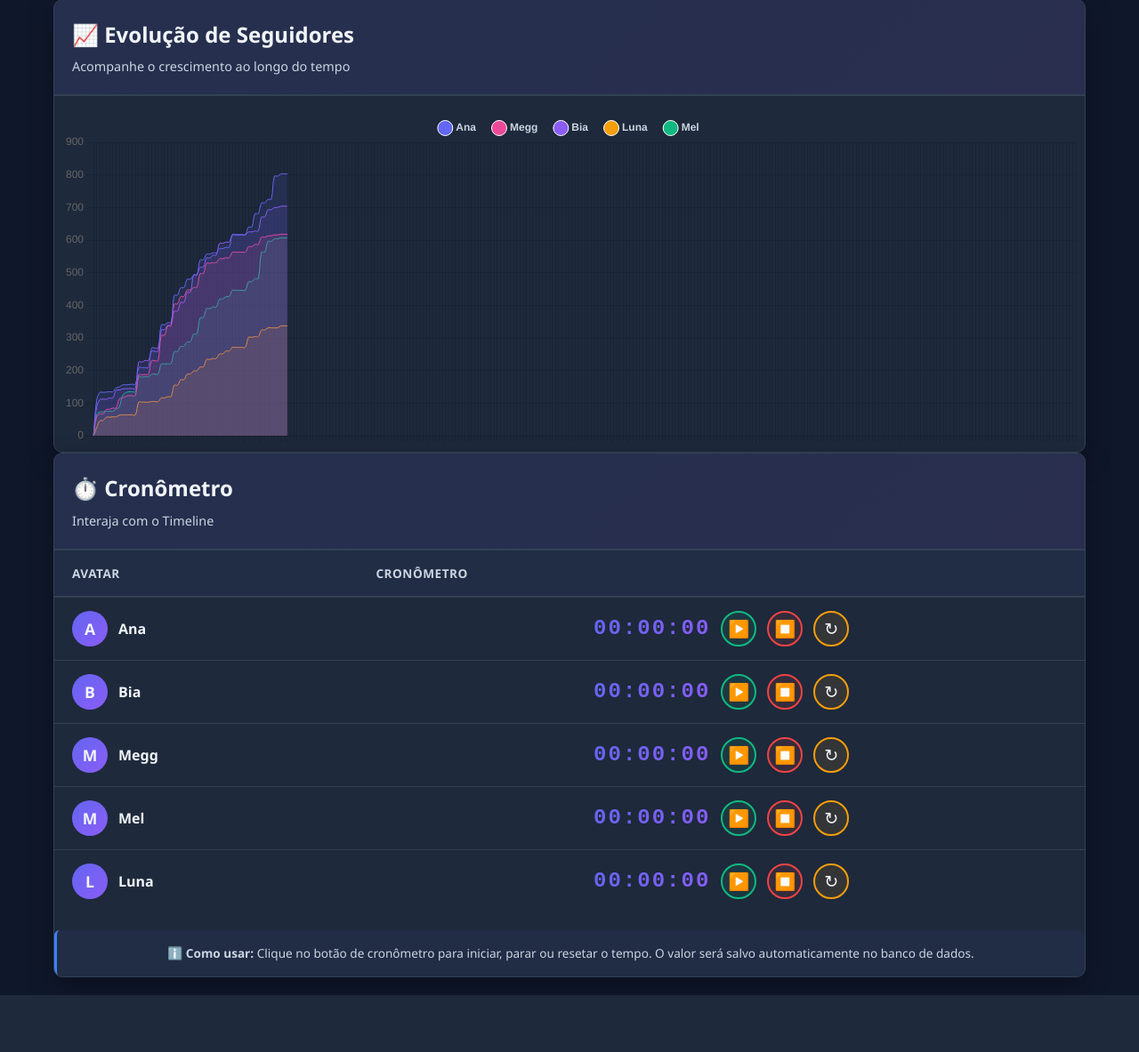
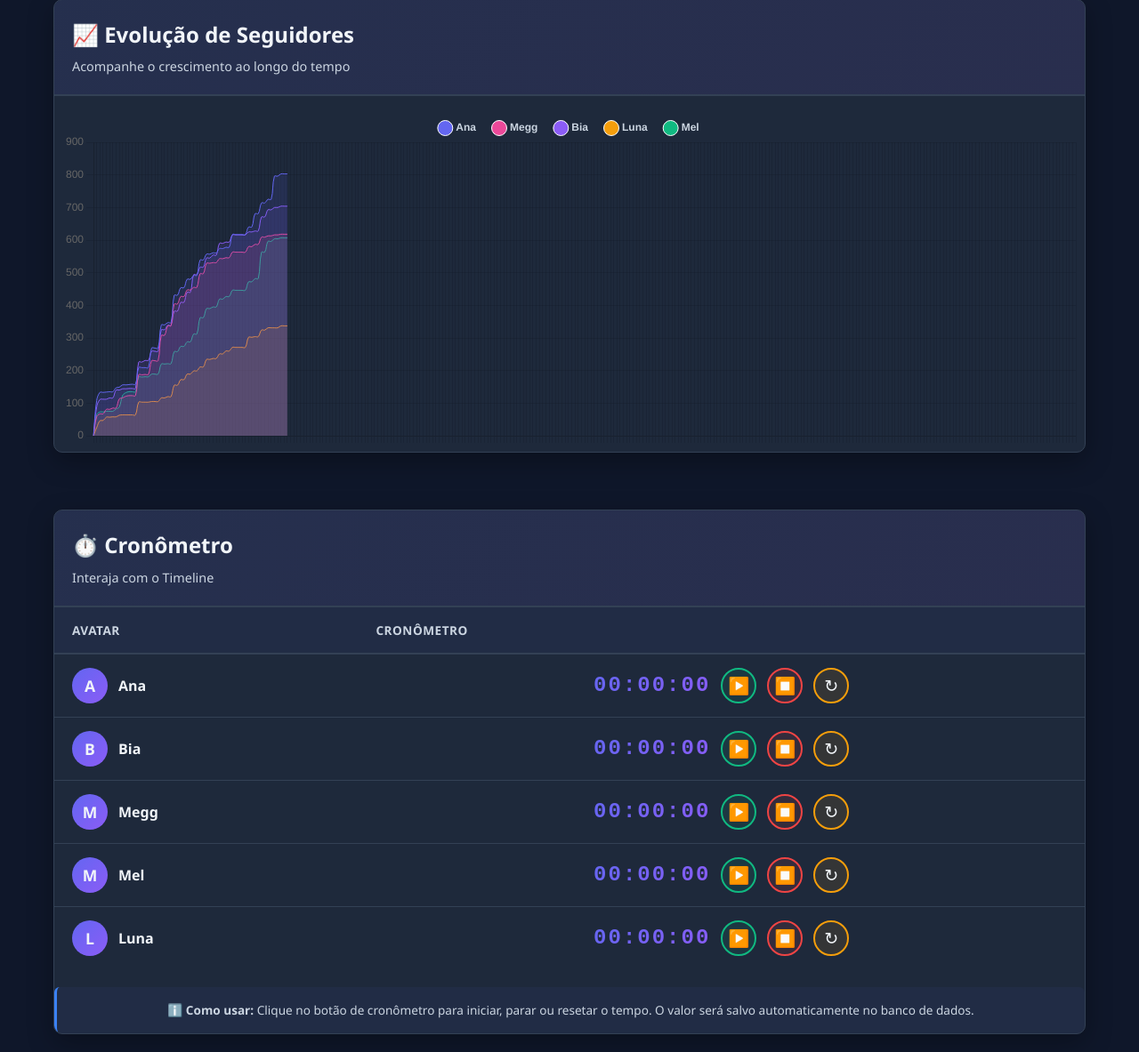
Before and after one commit to caioloureiro/corrida-avatares, a PHP site: page / in a window 1280 px wide. Shown: the part 1276-2459 px from the top of the page at 89% size. Before the commit the page ends 2395 px from the top, so only its background shows below. Run offline with PHP 8.4, Linux system fonts and the light colour scheme; data comes from the database, SQL or seed files in the repository; data that the repository does not hold is empty.

Commit message:
feat: adicionar classe para estilização do cronômetro na tabela

```diff
--- a/css/style.css
+++ b/css/style.css
@@ -375,3 +375,7 @@
 	opacity: 0.6;
 	cursor: not-allowed;
 }
+
+.table-cronometro {
+	margin-top: 5vw;
+}
--- a/index.php
+++ b/index.php
@@ -268,7 +268,7 @@
 		</div>
 
 		<!-- Cronômetro para fazer a interação no Timeline -->
-		<div class="table-section">
+		<div class="table-section table-cronometro">
 			<div class="table-header">
 				<h2>⏱️ Cronômetro</h2>
 				<p>Interaja com o Timeline</p>
```
